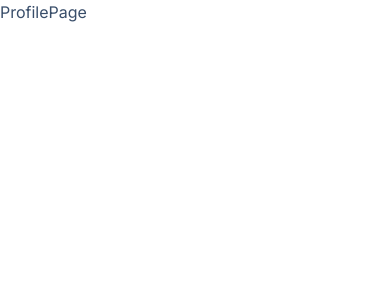
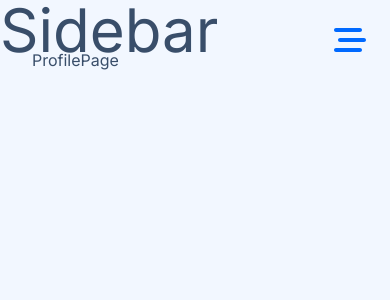
Before and after one commit to samincgs/tourgpt, a Next.js app: page /profile in a window 390 px wide. Shown: the top 300 px of the page. Built offline with nearby package versions, Linux system fonts and the light colour scheme.

Commit message:
working on the sidebar now

```diff
--- a/app/(dashboard)/layout.tsx
+++ b/app/(dashboard)/layout.tsx
@@ -1,4 +1,29 @@
+import Sidebar from '@/components/Sidebar';
+import { FaBarsStaggered } from 'react-icons/fa6';
+
 const DashboardLayout = ({ children }: { children: React.ReactNode }) => {
-  return <div>{children}</div>;
+  return (
+    <div className='drawer lg:drawer-open'>
+      <input type='checkbox' id='my-drawer-2' className='drawer-toggle' />
+      <div className='drawer-content '>
+        <label
+          htmlFor='my-drawer-2'
+          className='drawer-button lg:hidden fixed top-6 right-6'
+        >
+          <FaBarsStaggered className='w-8 h-8 text-primary' />
+        </label>
+        <div className='bg-base-200 px-8 py-12 min-h-screen'>{children}</div>
+      </div>
+      <div className='drawer-side'>
+        <label
+          htmlFor='my-drawer-2'
+          aria-label='close sidebar'
+          className='drawer-overlay'
+        >
+          <Sidebar />
+        </label>
+      </div>
+    </div>
+  );
 };
 export default DashboardLayout;
--- a/app/page.tsx
+++ b/app/page.tsx
@@ -11,7 +11,7 @@
             you and provides insights about your favorite travel destinations
           </p>
           <Link href='/chat'>
-            <button className='btn btn-secondary'>Get Started</button>
+            <button className='btn btn-secondary uppercase'>Get Started</button>
           </Link>
         </div>
       </div>
--- /dev/null
+++ b/components/Sidebar.tsx
@@ -0,0 +1,4 @@
+const Sidebar = () => {
+  return <div className='text-6xl'>Sidebar</div>;
+};
+export default Sidebar;
--- a/package.json
+++ b/package.json
@@ -13,7 +13,8 @@
     "@tailwindcss/typography": "^0.5.12",
     "next": "14.2.2",
     "react": "^18",
-    "react-dom": "^18"
+    "react-dom": "^18",
+    "react-icons": "^5.1.0"
   },
   "devDependencies": {
     "@types/node": "^20",
```
Also changed, not shown: 1 other file (tests, documents, lock files or other folders).
